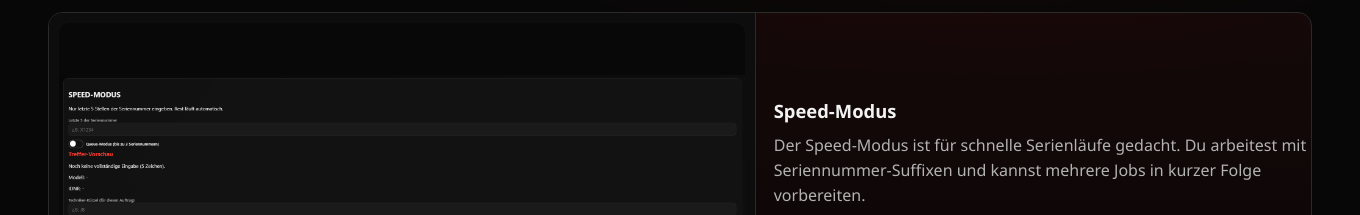
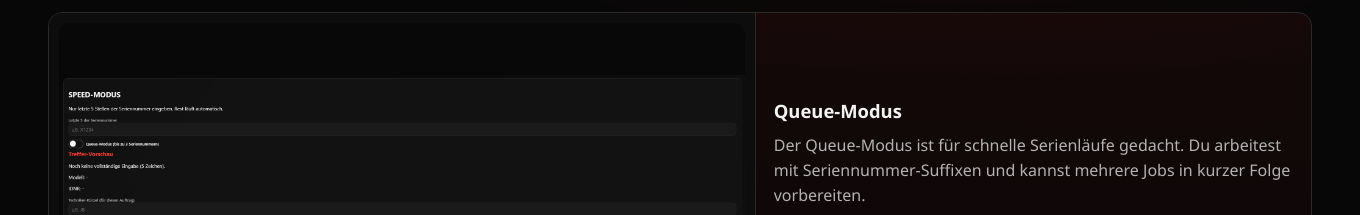
Before and after one commit to SpookyyQ/Scherer-Dokument-Generator-JS-Public, an Electron app: page docs/index.html in a window 1360 px wide. Shown: the part 1092-1307 px from the top of the page. Drawn offline with Linux system fonts and the light colour scheme.

Commit message:
docs: rename speed mode to queue mode on pages

```diff
--- a/docs/index.html
+++ b/docs/index.html
@@ -50,11 +50,11 @@
 
         <article class="ui-row">
           <figure class="ui-media">
-            <img src="./media/speed-mode.png" alt="Speed-Modus" />
+            <img src="./media/speed-mode.png" alt="Queue-Modus" />
           </figure>
           <div class="ui-copy">
-            <h3>Speed-Modus</h3>
-            <p>Der Speed-Modus ist für schnelle Serienläufe gedacht. Du arbeitest mit Seriennummer-Suffixen und kannst mehrere Jobs in kurzer Folge vorbereiten.</p>
+            <h3>Queue-Modus</h3>
+            <p>Der Queue-Modus ist für schnelle Serienläufe gedacht. Du arbeitest mit Seriennummer-Suffixen und kannst mehrere Jobs in kurzer Folge vorbereiten.</p>
             <p>Ideal, wenn viele ähnliche Geräte nacheinander abgearbeitet werden müssen.</p>
           </div>
         </article>
```
